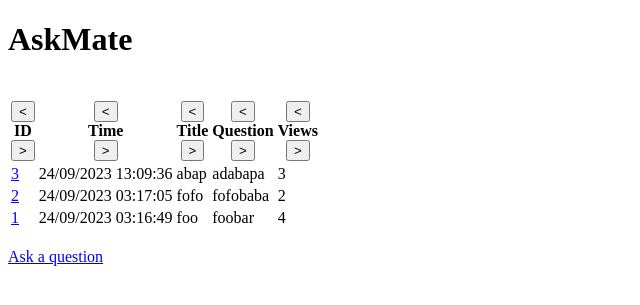
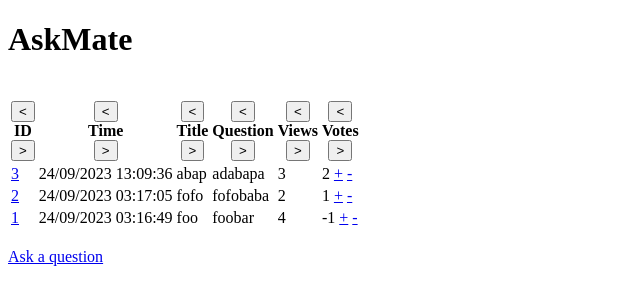
Before and after one commit to AntalKinceli/AskMate, a Flask app: page / in a window 1280 px wide. Shown: the top 305 px of the page, without its empty margins (0-640 px from the left). Run offline with Flask 3, Linux system fonts and the light colour scheme.

Commit message:
Add votes on questions

```diff
--- a/data/question.csv
+++ b/data/question.csv
@@ -1,3 +1,3 @@
-1,24/09/2023 03:16:49,4,foo,foobar
-2,24/09/2023 03:17:05,2,fofo,fofobaba
-3,24/09/2023 13:09:36,3,abap,adabapa
+1,24/09/2023 03:16:49,4,foo,foobar,-1
+2,24/09/2023 03:17:05,2,fofo,fofobaba,1
+3,24/09/2023 13:09:36,3,abap,adabapa,2
--- a/data_manager.py
+++ b/data_manager.py
@@ -53,20 +53,20 @@ def delete_question(id):
 
 
 def delete_answers_to_question(question_id):
+    # instead of delete create a new list without the deleted answers
     updated_answers = [a for a in answers if a['question_id'] != question_id]
 
     connection.write_answers(updated_answers)
 
 
-# @util.question_io
-# def vote_question(questions, id, upvote):
-#     question = util.question_by_id(questions, id)
-#     if upvote:
-#         question['vote_number'] = int(question['vote_number']) + 1
-#     else:
-#         question['vote_number'] = int(question['vote_number']) - 1
+def vote_question(id, upvote):
+    question = util.question_by_id(questions, id)
+    if upvote:
+        question['vote_number'] = str(int(question['vote_number']) + 1)
+    else:
+        question['vote_number'] = str(int(question['vote_number']) - 1)
 
-    # instead of delete create a new list without the deleted answers
+    connection.write_questions(questions)
 
 
 def submit_answer(question_id, title, message):
--- a/server.py
+++ b/server.py
@@ -6,7 +6,7 @@ import data_manager as dm
 app = Flask(__name__)
 QUESTIONS_WEB_HEADER = {'ID': 'id', 'Time': 'submission_time',
                         'Title': 'title', 'Question': 'message',
-                        'Views': 'view_number'}
+                        'Views': 'view_number', 'Votes': 'vote_number'}
 ANSWERS_WEB_HEADER = {'ID': 'question_id', 'Time': 'submission_time',
                       'Title': 'title', 'Answer': 'message'}
 
@@ -78,17 +78,17 @@ def post_answer(question_id):
 
 
 @app.route('/question/<question_id>/vote_up')
-# Specification ask for separate up/down route
 def question_vote_up(question_id):
     dm.vote_question(question_id, upvote=True)
 
-    redirect(url_for('index'))
+    return redirect(url_for('index'))
 
 
+@app.route('/question/<question_id>/vote_down')
 def question_vote_down(question_id):
     dm.vote_question(question_id, upvote=False)
 
-    redirect(url_for('index'))
+    return redirect(url_for('index'))
 
 
 @app.route('/answer/<answer_id>/delete')
--- a/templates/index.html
+++ b/templates/index.html
@@ -37,6 +37,10 @@
             <td>{{ question['title'] }}</td>
             <td>{{ question['message'] }}</td>
             <td>{{ question['view_number'] }}</td>
+            <td>{{ question['vote_number'] }}
+                <a href={{ url_for('question_vote_up', question_id=question['id']) }} title="vote up">+</a>
+                <a href={{ url_for('question_vote_down', question_id=question['id']) }} title="vote down">-</a>
+            </td>
         </tr>
         {% endfor %}
     </table>
```
